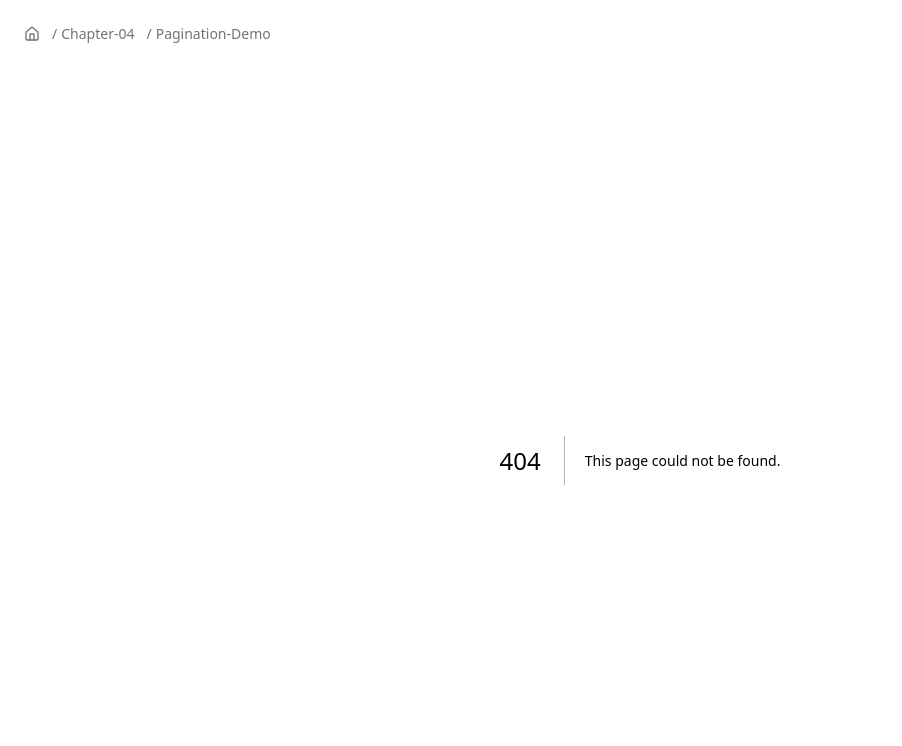
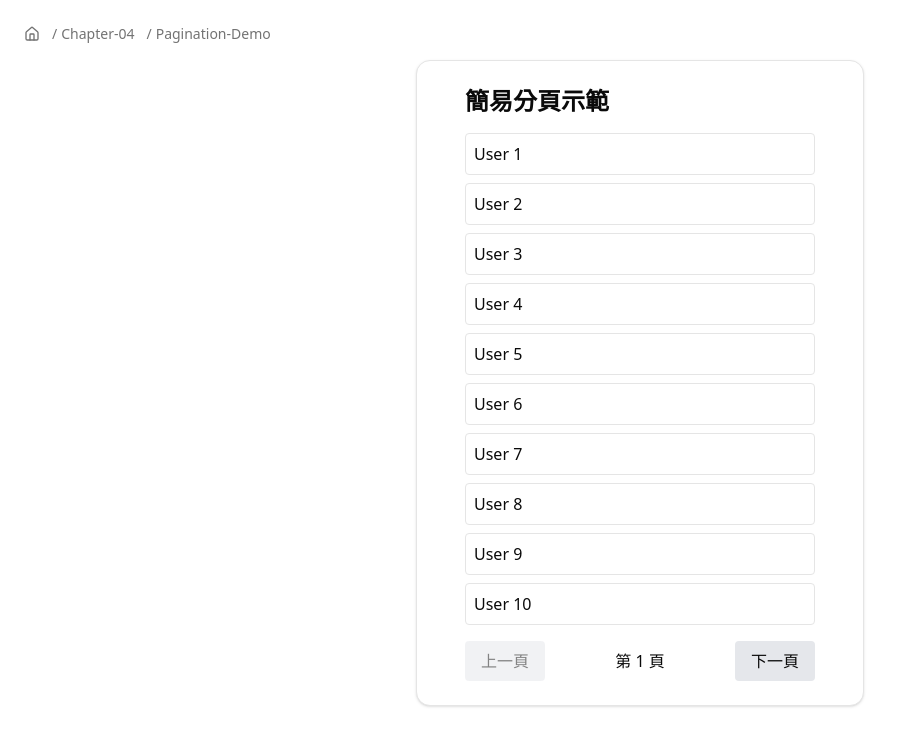
Before and after one commit to aiwlulu/react-interview-lab, a Next.js app: page /chapter-04/pagination-demo in a window 1280 px wide. Before the commit this address had no page. Shown: the top 746 px of the page, without its empty margins (0-902 px from the left). Built offline with nearby package versions, Linux system fonts and the light colour scheme.

Commit message:
feat(CH04-4.5): implement basic pagination demo with loading and button state control

```diff
--- /dev/null
+++ b/src/app/chapter-04/pagination-demo/page.tsx
@@ -0,0 +1,93 @@
+"use client";
+
+import React, { useState, useEffect } from "react";
+import { Card, CardContent } from "@/components/ui/card";
+
+interface User {
+  id: number;
+  name: string;
+}
+
+/**
+ * 模擬向 API 請求使用者資料，每頁 pageSize 筆
+ */
+function fetchUsers(page: number, pageSize = 10): Promise<User[]> {
+  return new Promise((resolve) => {
+    setTimeout(() => {
+      const start = (page - 1) * pageSize;
+      const users = Array.from({ length: pageSize }, (_, i) => ({
+        id: start + i + 1,
+        name: `User ${start + i + 1}`,
+      }));
+      resolve(users);
+    }, 1000);
+  });
+}
+
+export default function PaginationDemoPage() {
+  const [users, setUsers] = useState<User[]>([]);
+  const [page, setPage] = useState(1);
+  const [loading, setLoading] = useState(false);
+  const [hasMore, setHasMore] = useState(true);
+
+  useEffect(() => {
+    let canceled = false;
+    async function load() {
+      setLoading(true);
+      try {
+        const data = await fetchUsers(page);
+        if (canceled) return;
+        setUsers(data);
+        // 若回傳筆數小於 pageSize，代表沒有更多
+        setHasMore(data.length === 10);
+      } finally {
+        if (!canceled) setLoading(false);
+      }
+    }
+
+    load();
+    return () => {
+      canceled = true;
+    };
+  }, [page]);
+
+  return (
+    <Card className="p-6 max-w-md mx-auto">
+      <CardContent className="space-y-4">
+        <h1 className="text-2xl font-bold">簡易分頁示範</h1>
+
+        {loading ? (
+          <p>Loading...</p>
+        ) : (
+          <ul className="space-y-2">
+            {users.map((user) => (
+              <li key={user.id} className="border p-2 rounded">
+                {user.name}
+              </li>
+            ))}
+          </ul>
+        )}
+
+        <div className="flex justify-between">
+          <button
+            onClick={() => setPage((p) => Math.max(1, p - 1))}
+            disabled={page === 1 || loading}
+            className="px-4 py-2 rounded bg-gray-200 hover:bg-gray-300 disabled:opacity-50 disabled:cursor-not-allowed"
+          >
+            上一頁
+          </button>
+
+          <span className="px-4 py-2">第 {page} 頁</span>
+
+          <button
+            onClick={() => setPage((p) => p + 1)}
+            disabled={!hasMore || loading}
+            className="px-4 py-2 rounded bg-gray-200 hover:bg-gray-300 disabled:opacity-50 disabled:cursor-not-allowed"
+          >
+            下一頁
+          </button>
+        </div>
+      </CardContent>
+    </Card>
+  );
+}
```
